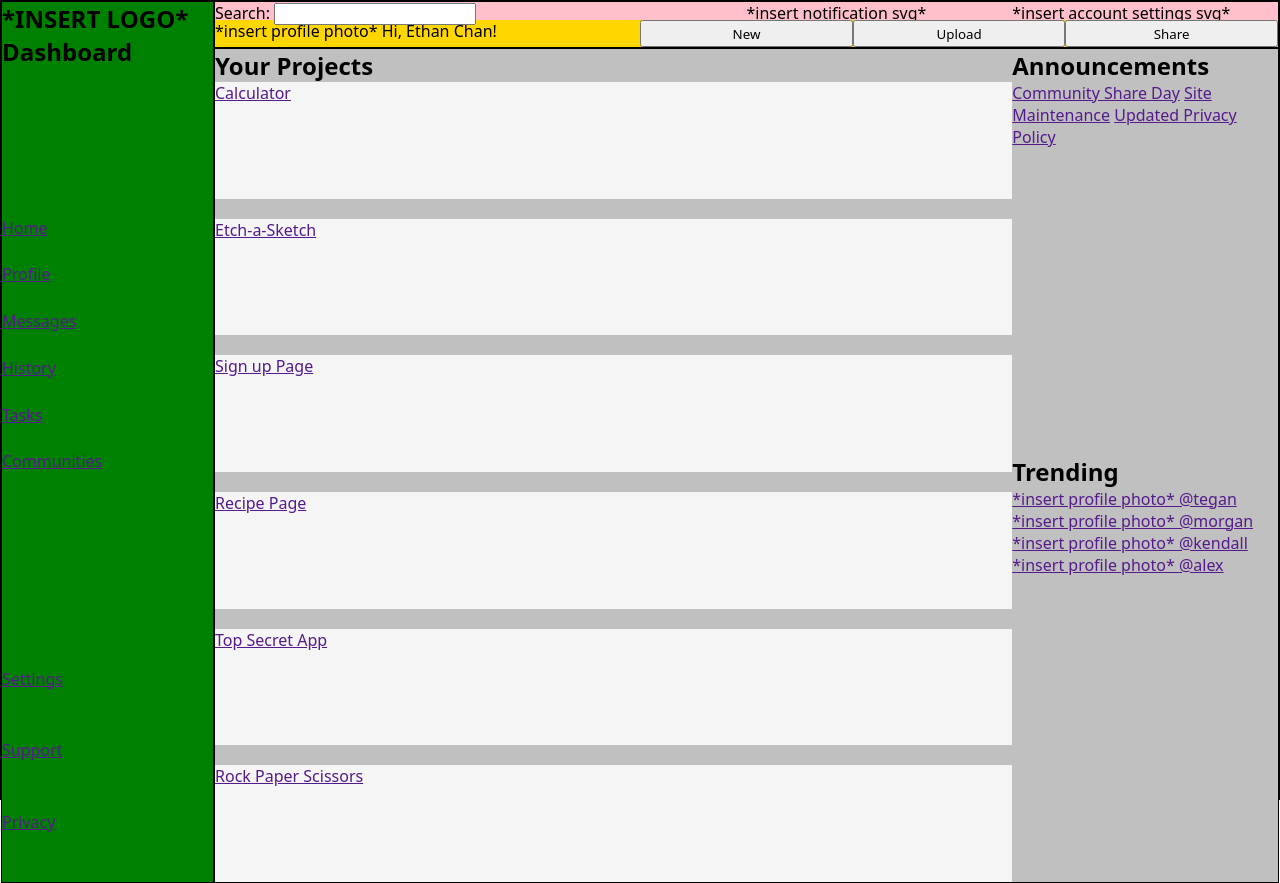
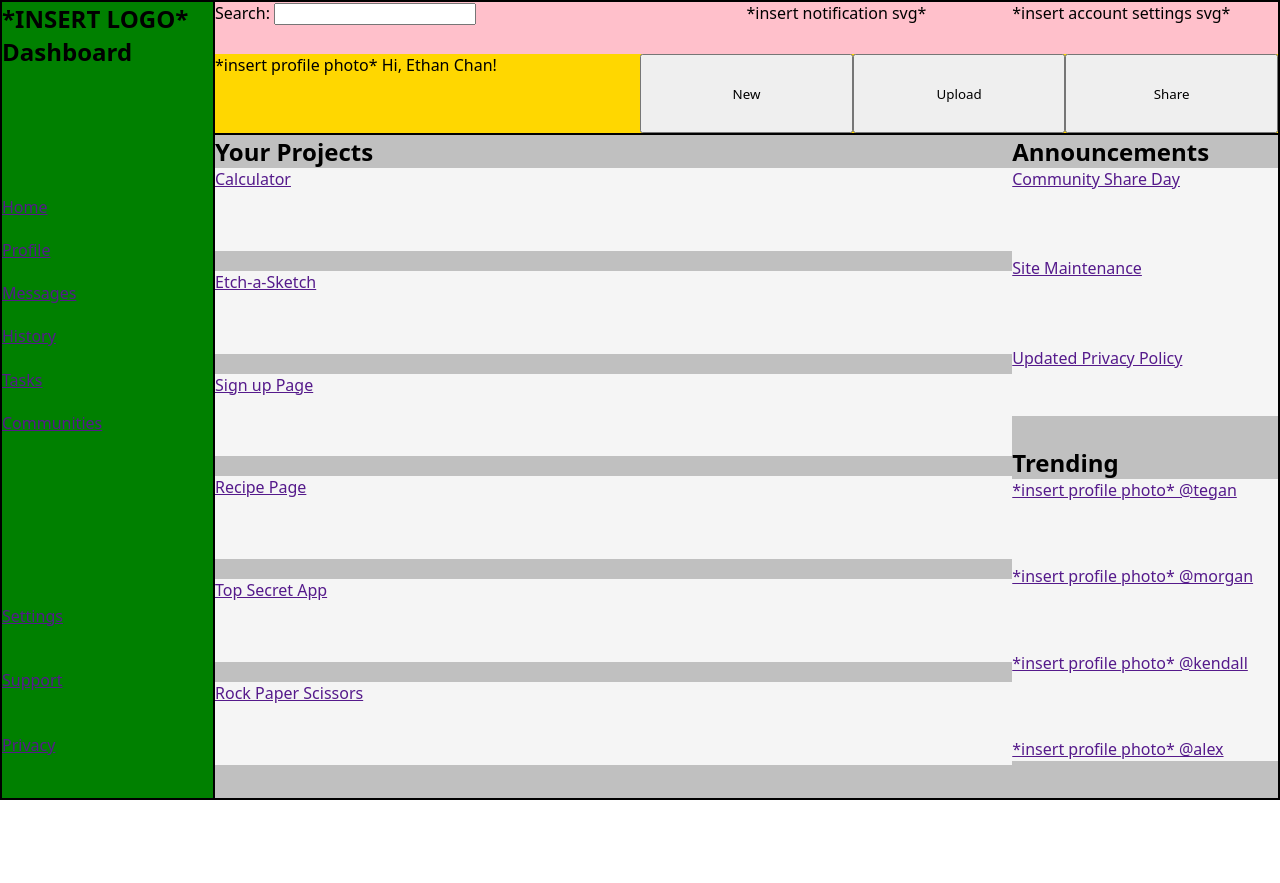
Before and after one commit to Stalloyde/AdminDashboard, a plain HTML site: page index.html in a window 1280 px wide. After the commit the page ends 800 px from the top, so only its background shows below. Drawn offline with Linux system fonts and the light colour scheme.

Commit message:
Add grid layouts to announcements and trending

```diff
--- a/index.html
+++ b/index.html
@@ -52,7 +52,7 @@
         </div>
         <div class="announcements-container">
             <h2>Announcements</h2>
-            <div class="announcement-items">
+            <div class="announcements-items">
                 <a href="">Community Share Day</a>
                 <a href="">Site Maintenance</a>
                 <a href="">Updated Privacy Policy</a>
--- a/style.css
+++ b/style.css
@@ -67,7 +67,7 @@
 .project-items {
     display: grid;
     grid-template-columns: repeat(auto-fit, minmax(400px, 1fr));
-    height: 800px;
+    height: 90%;
     gap: 20px;
 }
 
@@ -75,13 +75,26 @@
     background-color: whitesmoke;
 }
 
-.announcements {
-    background-color: blue;
-    display: grid;
+.announcements-container {
+    grid-column: 2/3;
 }
 
-.trending {
-    background-color: rgb(231, 58, 15);
+.announcements-items {
+    background-color: whitesmoke;
     display: grid;
+    grid-template-rows: 1fr 1fr 1fr;
+    gap: 20px;
+    height: 80%;
+}
+
+.trending-container {
     grid-column: 2/3;
 }
+
+.trending-items {
+    background-color: whitesmoke;
+    display: grid;
+    grid-template-rows: 1fr 1fr 1fr;
+    gap: 20px;
+    height: 80%;
+}
```
